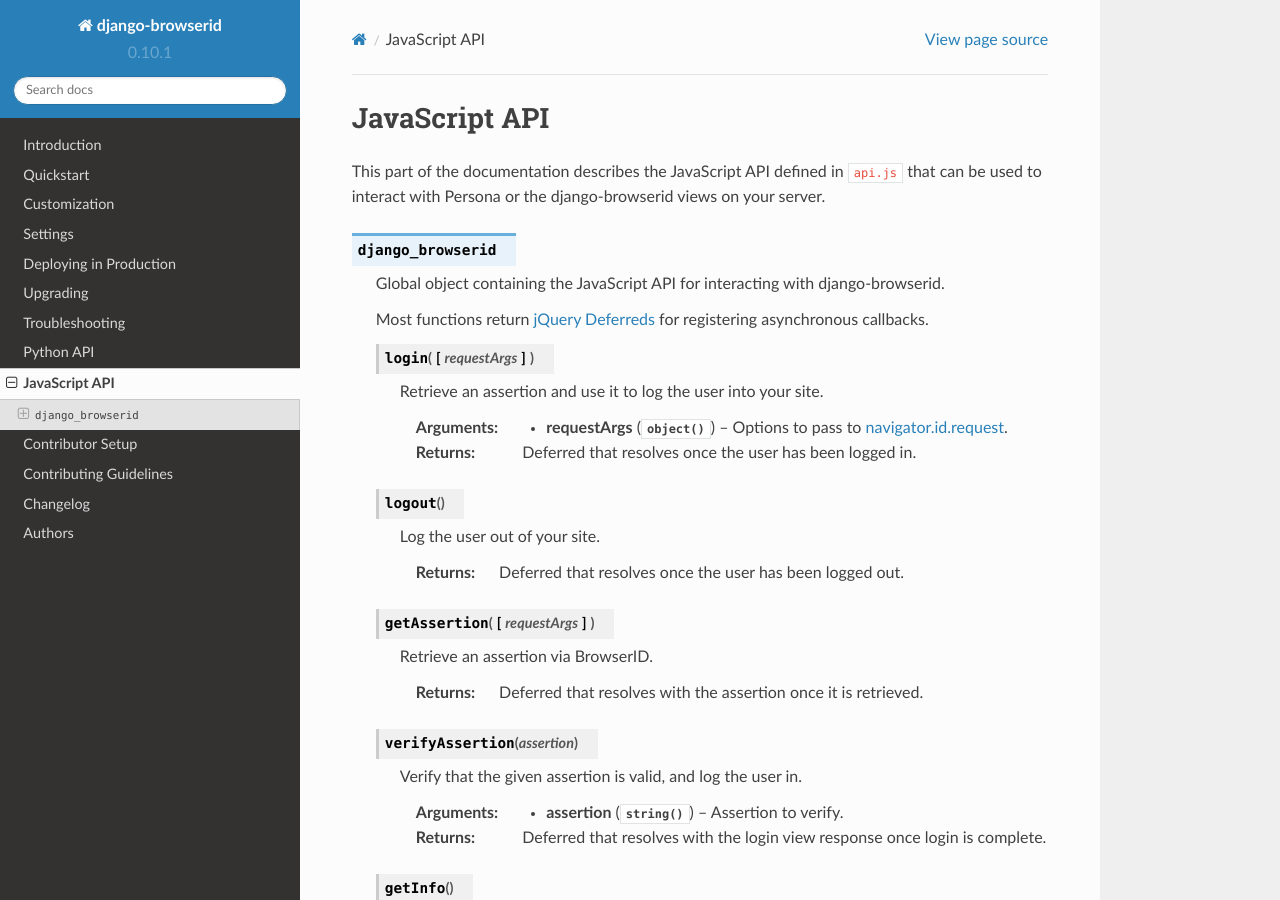
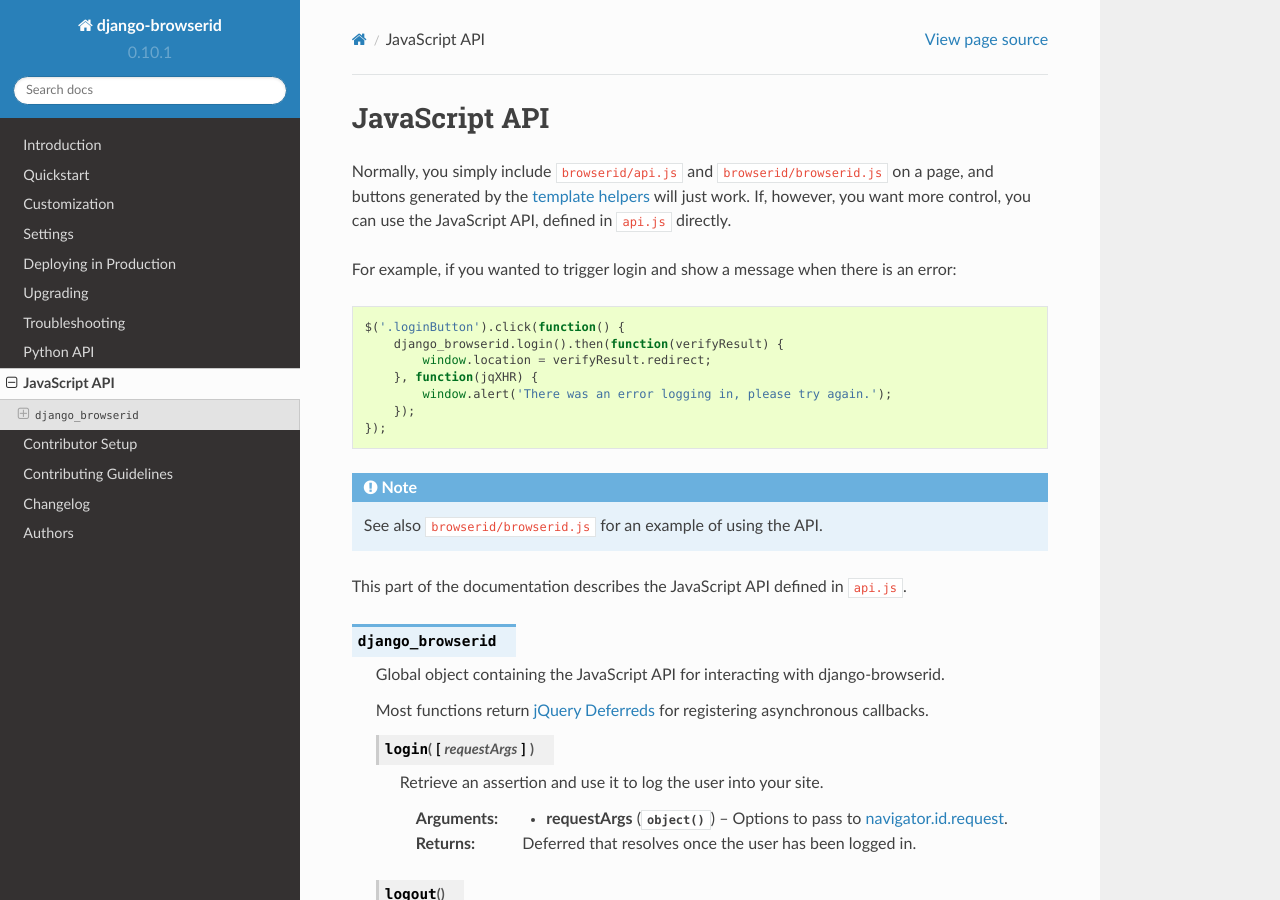
Before and after one commit to mozilla/django-browserid, a Sphinx documentation site: the page built from docs/api/javascript.rst, in a window 1280 px wide and 900 px high. Built offline with Sphinx 7.4.7 and the Read the Docs theme 2.0.0, drawn with Linux system fonts in a browser that asks for light colours.

Commit message:
Fix #231: Add error handling to JS and document the API a bit better.

```diff
--- a/docs/api/javascript.rst
+++ b/docs/api/javascript.rst
@@ -1,9 +1,27 @@
 JavaScript API
 ==============
+Normally, you simply include ``browserid/api.js`` and
+``browserid/browserid.js`` on a page, and buttons generated by the
+:ref:`template helpers<template-helpers>` will just work. If, however, you want
+more control, you can use the JavaScript API, defined in ``api.js`` directly.
+
+For example, if you wanted to trigger login and show a message when there is
+an error:
+
+.. code-block:: js
+
+    $('.loginButton').click(function() {
+        django_browserid.login().then(function(verifyResult) {
+            window.location = verifyResult.redirect;
+        }, function(jqXHR) {
+            window.alert('There was an error logging in, please try again.');
+        });
+    });
+
+.. note:: See also ``browserid/browserid.js`` for an example of using the API.
+
 This part of the documentation describes the JavaScript API defined in
-``api.js`` that can be used to interact with Persona or the
-django-browserid views on your server.
-
+``api.js``.
 
 .. js:data:: django_browserid
 
--- a/docs/api/python.rst
+++ b/docs/api/python.rst
@@ -6,6 +6,7 @@ django-browserid.
 
 .. py:module:: django_browserid
 
+.. _template-helpers:
 
 Template Helpers
 ----------------
```
Also changed, not shown: django_browserid/static/browserid/browserid.js (+13 -0 lines).
